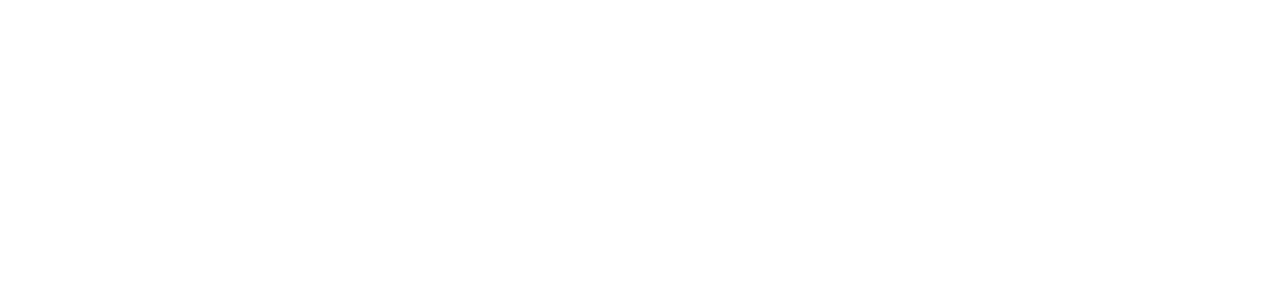
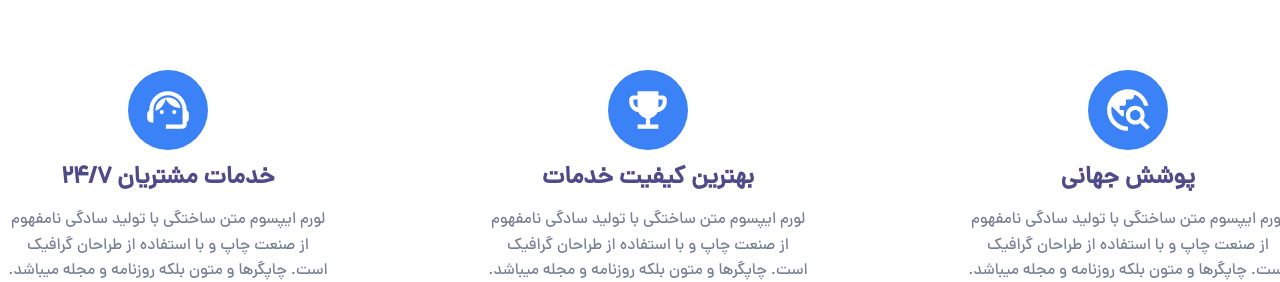
Before and after one commit to parsa-vesali/myTrip, a React (Create React App) app: page / in a window 1280 px wide. Shown: the part 1110-1392 px from the top of the page. Before the commit the page ends 1060 px from the top, so only its background shows below. Built offline with nearby package versions, Linux system fonts and the light colour scheme.

Commit message:
feacher section created

```diff
--- /dev/null
+++ b/src/Components/Feacher/Feacher.css
@@ -0,0 +1,6 @@
+.Feacher {
+    margin-top: 15rem;
+    display: flex;
+    align-items: center;
+    justify-content: space-between;
+}
--- /dev/null
+++ b/src/Components/Feacher/Feacher.jsx
@@ -0,0 +1,35 @@
+import React from "react";
+import FeacherBox from "./FeacherBox/FeacherBox";
+import SupportAgentIcon from "@mui/icons-material/SupportAgent";
+import TravelExploreIcon from "@mui/icons-material/TravelExplore";
+import EmojiEventsIcon from "@mui/icons-material/EmojiEvents";
+import "./Feacher.css";
+export default function Feacher() {
+  return (
+    <div className="container">
+      <div className="Feacher">
+        <FeacherBox
+          title={"پوشش جهانی"}
+          text={
+            "لورم ایپسوم متن ساختگی با تولید سادگی نامفهوم از صنعت چاپ و با استفاده از طراحان گرافیک است. چاپگرها و متون بلکه روزنامه و مجله میباشد."
+          }
+          icon={<TravelExploreIcon />}
+        />
+        <FeacherBox
+          title={"بهترین کیفیت خدمات"}
+          text={
+            "لورم ایپسوم متن ساختگی با تولید سادگی نامفهوم از صنعت چاپ و با استفاده از طراحان گرافیک است. چاپگرها و متون بلکه روزنامه و مجله میباشد."
+          }
+          icon={<EmojiEventsIcon />}
+        />
+        <FeacherBox
+          title={"خدمات مشتریان 24/7"}
+          text={
+            "لورم ایپسوم متن ساختگی با تولید سادگی نامفهوم از صنعت چاپ و با استفاده از طراحان گرافیک است. چاپگرها و متون بلکه روزنامه و مجله میباشد."
+          }
+          icon={<SupportAgentIcon />}
+        />
+      </div>
+    </div>
+  );
+}
--- /dev/null
+++ b/src/Components/Feacher/FeacherBox/FeacherBox.css
@@ -0,0 +1,31 @@
+.FeacherBox {
+    display: flex;
+    align-items: center;
+    flex-direction: column;
+    width: 25%;
+    row-gap: 1rem;
+}
+
+.FeacherBox__icon {
+    width: 8rem;
+    height: 8rem;
+    background-color: var(--primary-color);
+    border-radius: 50%;
+    display: flex;
+    align-items: center;
+    justify-content: center;
+}
+
+.FeacherBox__icon svg {
+    font-size: 5rem;
+    color: var(--white-color);
+}
+
+.FeacherBox__title {
+    color: var(--text-color);
+}
+
+.FeacherBox__text {
+    color: var(--gray-color);
+    text-align: center;
+}
--- /dev/null
+++ b/src/Components/Feacher/FeacherBox/FeacherBox.jsx
@@ -0,0 +1,11 @@
+import React from "react";
+import "./FeacherBox.css";
+export default function FeacherBox({ icon, title, text }) {
+  return (
+    <div className="FeacherBox">
+      <span className="FeacherBox__icon">{icon}</span>
+      <h2 className="FeacherBox__title">{title}</h2>
+      <p className="FeacherBox__text">{text}</p>
+    </div>
+  );
+}
--- a/src/Pages/Home/Home.jsx
+++ b/src/Pages/Home/Home.jsx
@@ -2,11 +2,13 @@
 import "./Home.css";
 import Header from "../../Components/Layout/Header/Header";
 import SearchBox from "../../Components/SearchBox/SearchBox";
+import Feacher from "../../Components/Feacher/Feacher";
 export default function Home() {
   return (
     <>
       <Header />
       <SearchBox />
+      <Feacher />
     </>
   );
 }
--- a/src/index.css
+++ b/src/index.css
@@ -19,7 +19,8 @@
     --primary-color: #3b82f6;
     --primary-color-light: #1e3a8a;
     --secondary-color: ;
-    --text-color: ;
+    --text-color: #4F4B8B;
+    --gray-color: #757F95;
     --box-shadow: 0 1px 3px 0 rgb(0 0 0 / 0.1), 0 1px 2px -1px rgb(0 0 0 / 0.1);
 }
 
```
